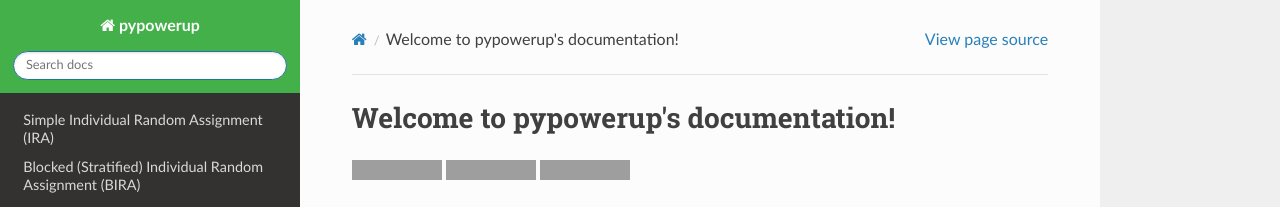
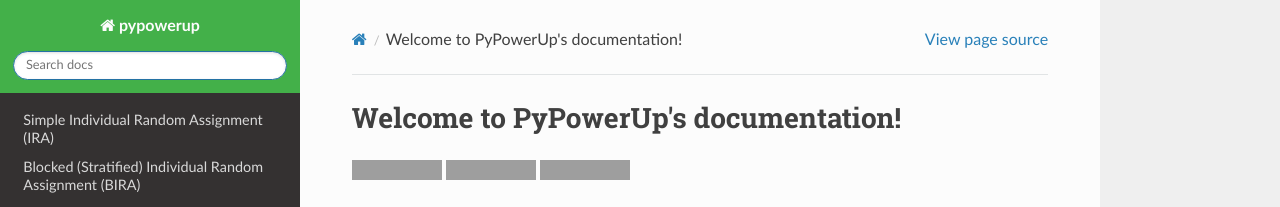
Before and after one commit to sophiamyang/pypowerup, a Sphinx documentation site: the page built from docs/source/index.rst, in a window 1280 px wide and 900 px high. Shown: the top 207 px of the window. Built offline with Sphinx 7.4.7 and the Read the Docs theme 2.0.0, drawn with Linux system fonts in a browser that asks for light colours; grey boxes are pictures that could not be loaded.

```diff
--- a/docs/source/index.rst
+++ b/docs/source/index.rst
@@ -3,7 +3,7 @@
    You can adapt this file completely to your liking, but it should at least
    contain the root `toctree` directive.
 
-Welcome to pypowerup's documentation!
+Welcome to PyPowerUp's documentation!
 =====================================
 
 
```
